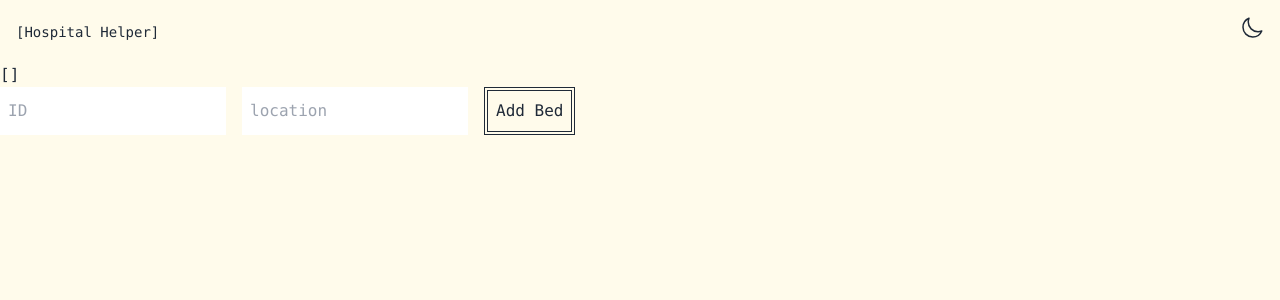
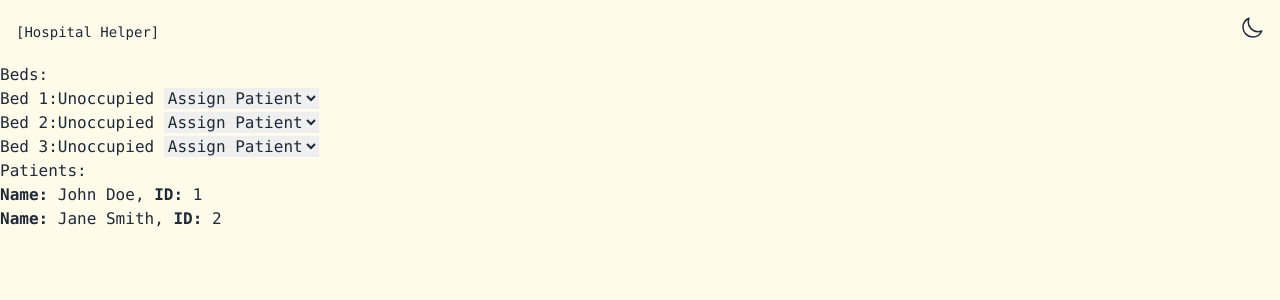
Before and after one commit to M-Drummond/hospital-helper, a React (Create React App) app: page / in a window 1280 px wide. Shown: the top 300 px of the page. Built offline with nearby package versions, Linux system fonts and the light colour scheme.

Commit message:
rescaffold

```diff
--- a/src/App.tsx
+++ b/src/App.tsx
@@ -2,23 +2,14 @@ import "./App.css";
 import React, { useState, useEffect } from 'react';
 import Header from "./components/Header.tsx"; // Import the Header component
 
+import BedCard from "./components/BedCard.tsx";
+import Patient from "./components/Patient.tsx";
 
-import BedsList from "./components/BedsList.tsx";
-import Controller from "./components/Controller.tsx";
-
+import { initialBeds } from "./data/initialBeds.ts";
+import { initialPatients } from "./data/initialPatients.ts";
 
 function App(  ) {
 
-  const [beds, setBeds] = useState([
-    {
-      id: 1,
-      location: 'West Hall',
-    },
-    {
-      id: 2,
-      location: 'East Hall',
-    },
-  ]);
 
   // Retrieve dark mode preference from localStorage or default to false
   const storedDarkMode: boolean = localStorage.getItem("darkMode") === "true";
@@ -36,6 +27,22 @@ function App(  ) {
     localStorage.setItem("darkMode", darkMode.toString()); // Store in localStorage as string
   }, [darkMode]);
 
+  const [beds, setBeds] = useState(initialBeds);
+  const [patients] = useState(initialPatients);
+
+  const assignPatient = (bed, patientId) => {
+    const updatedBeds = beds.map((b) =>
+      b.id === bed.id ? { ...b, patient: patients.find((p) => p.id === parseInt(patientId)) } : b
+    );
+    setBeds(updatedBeds);
+  };
+
+  const removePatient = (bed) => {
+    const updatedBeds = beds.map((b) =>
+      b.id === bed.id ? { ...b, patient: null } : b
+    );
+    setBeds(updatedBeds);
+  };
 
   return (
     <div
@@ -47,10 +54,20 @@ function App(  ) {
       <Header darkMode={darkMode} toggleDarkMode={toggleDarkMode} />
 
       <main>
-
-        <BedsList beds={beds} />
-
-
+        <h2>Beds:</h2>
+        {beds.map((bed) => (
+          <BedCard
+            key={bed.id}
+            bed={bed}
+            patients={patients}
+            assignPatient={assignPatient}
+            removePatient={removePatient}
+          />
+        ))}
+        <h2>Patients:</h2>
+        {patients.map((patient) => (
+          <Patient key={patient.id} patient={patient} />
+        ))}
       </main>
     </div>
   );
--- a/src/components/BedCard.tsx
+++ b/src/components/BedCard.tsx
@@ -1,14 +1,32 @@
-import React, { Component } from 'react';
-// import type Bed from '../types/Bed'
+import React, { useState } from 'react';
+import { initialPatients } from '../data/initialPatients.ts'
 
-function BedCard( { bed } ) {
+const BedCard = ({ bed, assignPatient, removePatient }) => {
+  const [patients] = useState(initialPatients); // State should be declared inside the component
+
   return (
-    <div className="border border-current p-4">
-      <div> BED: { bed.id } </div>
-      <div> LOCATION: { bed.location } </div>
-      <div> PATIENT: { bed.patient } </div>
+    <div>
+      Bed {bed.id}:
+      {bed.patient ? (
+        <span>
+          Assigned to: {bed.patient.name}{" "}
+          <button onClick={() => removePatient(bed)}>Remove</button>
+        </span>
+      ) : (
+        <span>
+          Unoccupied{" "}
+          <select onChange={(e) => assignPatient(bed, e.target.value)}>
+            <option value="">Assign Patient</option>
+            {patients.map((patient) => (
+              <option key={patient.id} value={patient.id}>
+                {patient.name}
+              </option>
+            ))}
+          </select>
+        </span>
+      )}
     </div>
   );
-}
+};
 
 export default BedCard;
--- a/src/components/BedsList.tsx
+++ b/src/components/BedsList.tsx
@@ -12,12 +12,8 @@ const BedsList = () => {
   return (
     <div className="container mx-auto">
 
-      <Controller beds={beds} />
-      <div id="BedsList" className="grid grid-cols-4 gap-4">
-        {beds.map((bed) => (
-          <BedCard bed={bed} />
-        ))}
-      </div>
+
+
     </div>
   );
 };
--- a/src/components/Controller.tsx
+++ /dev/null
@@ -1,79 +0,0 @@
-import React, { useState } from "react";
-
-const Controller = ({ beds }) => {
-  const formClasses = 'flex flex-row gap-4 mb-4'; // Changed variable name to camelCase
-
-  const [formData, setFormData] = useState({
-    bedID: "", // Changed Number to an empty string to hold string values
-    bedLocation: "" // Changed String to an empty string to hold string values
-  });
-
-  const handleSubmit = (event) => {
-    event.preventDefault();
-    console.log(formData);
-    beds.push( formData )
-    return beds
-  };
-
-  const handleChange = (event) => {
-    const { name, value } = event.target;
-    setFormData((prevState) => ({ ...prevState, [name]: value }));
-  };
-
-  return (
-
-    <div>
-      <pre>{ JSON.stringify(beds) }</pre>
-      <form className={formClasses} onSubmit={handleSubmit}>
-        <input
-          id="BedID"
-          placeholder="ID"
-          className="bg-white text-black p-2"
-          value={formData.bedID}
-          onChange={handleChange}
-          name="bedID" // Changed from "ID" to "bedID" to match state key
-        />
-        <input
-          id="BedLocation"
-          placeholder="location"
-          className="bg-white text-black p-2"
-          value={formData.bedLocation}
-          onChange={handleChange}
-          name="bedLocation" // Changed from "location" to "bedLocation" to match state key
-        />
-        <button
-          type="submit"
-          className="p-2 border-double border-4 hover:border-solid border-current"
-        >
-          Add Bed
-        </button>
-      </form>
-      {/* <form className={formClasses}>
-        <input
-          id="PatientID"
-          placeholder="Patient ID"
-          className="bg-white text-black p-2"
-        />
-
-        <select className="w-[220px] bg-white text-black">
-          <option disabled>Select Bed</option>
-          {beds.map((bed) => (
-            <option key={bed.id} value={bed.id}>
-              {" "}
-              {bed.id} / {bed.location}
-            </option>
-          ))}
-        </select>
-
-        <button
-          type="submit"
-          className="p-2 border-double border-4 hover:border-solid border-current"
-        >
-          Add Patient
-        </button>
-      </form> */}
-    </div>
-  );
-};
-
-export default Controller;
--- /dev/null
+++ b/src/components/Patient.tsx
@@ -0,0 +1,12 @@
+// src/components/Patient.js
+import React from "react";
+
+const Patient = ({ patient }) => {
+  return (
+    <div>
+      <strong>Name:</strong> {patient.name}, <strong>ID:</strong> {patient.id}
+    </div>
+  );
+};
+
+export default Patient;
--- /dev/null
+++ b/src/data/initialBeds.ts
@@ -0,0 +1,6 @@
+export const initialBeds = [
+    { id: 1, patient: null },
+    { id: 2, patient: null },
+    { id: 3, patient: null },
+    // Add more beds as needed
+  ];
--- /dev/null
+++ b/src/data/initialPatients.ts
@@ -0,0 +1,5 @@
+export const initialPatients = [
+    { id: 1, name: "John Doe" },
+    { id: 2, name: "Jane Smith" },
+    // Add more patients as needed
+  ];
```
